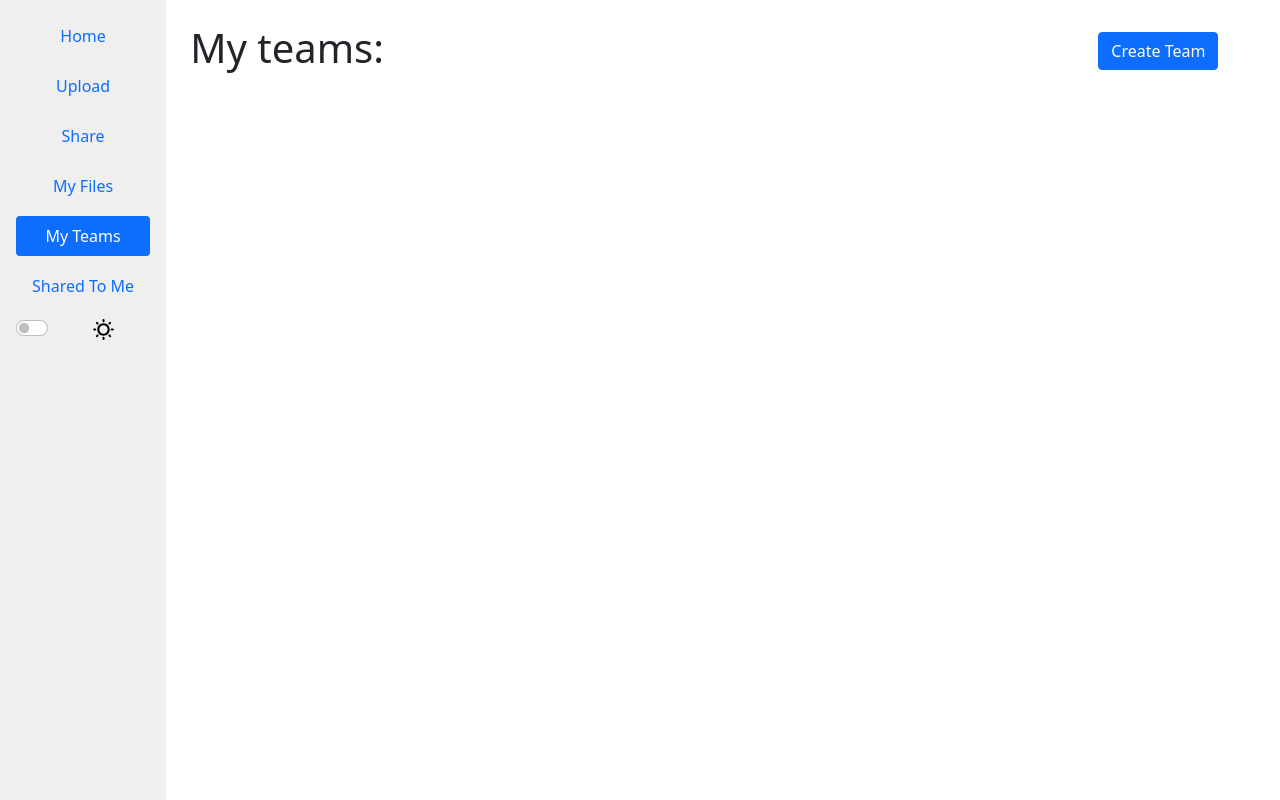
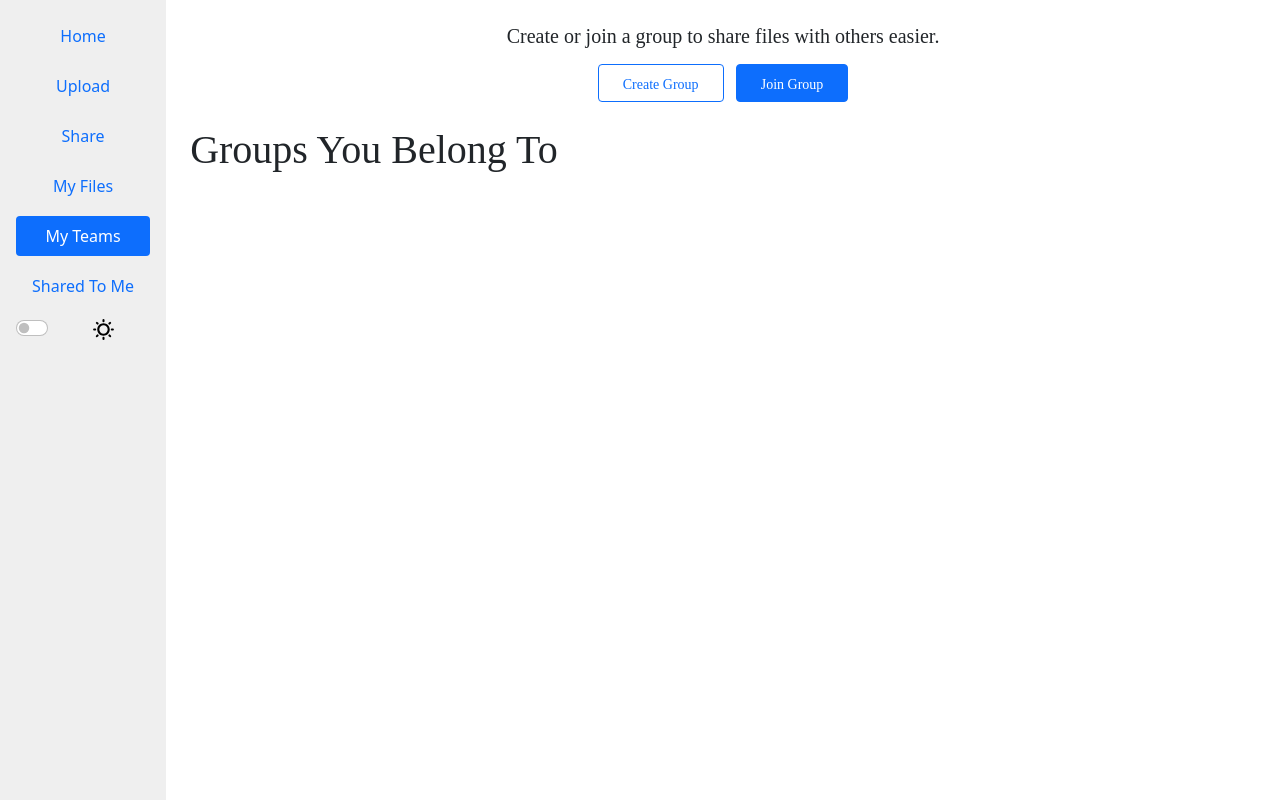
Before and after one commit to Issaabdi1/Crimson, a Django app: page /team_list/ in a window 1280 px wide. Shown: the part 68-868 px from the top of the page. Run offline with Django 4.2, Linux system fonts and the light colour scheme; a user stored in the database is signed in; data that the repository does not hold is empty; some libraries are stand-ins or nearby versions.

Commit message:
Integration in progress

```diff
--- a/tasks/templates/list_team.html
+++ b/tasks/templates/list_team.html
@@ -3,40 +3,59 @@
 {% load static %}
     <div class="col-12 p-2">
         <div class="row">
-            <div class="col-10">
-                <h1 class="mb-4">My teams:</h1>
-            </div>
-            <div class="col-2">
-                <button id="CreateTeamPopup" class="btn btn-primary text-nowrap mt-2">Create Team</button>
+            <div class="col-12 text-center">
+                <h5 class="team-text fw-light">Create or join a group to share files with others easier.</h5>
             </div>
         </div>
-
+        <div class="row">
+            <div class="col-12 text-center">
+                <button id="CreateTeamPopup" class="btn btn-outline-primary text-nowrap mx-1 mt-2 px-4">
+                    <small class="team-text">Create Group</small>
+                </button>
+                <button id="JoinTeamPopup" class="btn btn-primary text-nowrap mx-1 mt-2 px-4">
+                    <small class="team-text">Join Group</small>
+                </button>
+            </div>
+        </div>
         <div id="popupContainer" class="popup-container">
             <div id="popupForm" class="popup text-center">
                 <span id="closePopup" class="close-btn">&times;</span>
                 <form action="{% url 'team_list' %}" method="post">
-                    <h2 class="mb-3">Create Team</h2>
+                    <h3 class="team-text">Create group name</h3>
                     {% csrf_token %}
                     {% include 'partials/create_team_form.html' with form=form %}
-                    <input type="submit" class="btn btn-primary mt-3d-block w-50"
-                           style="height: 40px; border-radius: 70px;margin-top: 40px;background: #0d6efd;"
+                    <input type="submit" class="team-text btn btn-primary mt-3d-block w-50"
+                           style="height: 40px; border-radius: 70px;background: #0d6efd;"
                            value="Create">
                 </form>
             </div>
         </div>
-
         <div class="row">
-            <div class="col-12">
+            <div class="col-sm-12 col-md-9 col-lg-6">
+                <h1 class="team-text mt-4 mb-0">Groups You Belong To</h1>
                 <ul class="teams-list">
-                    {% for team in team_joined %}
-                        <li>
-                            <a href="{% url 'team_detail' team_id=team.id %}">{{ team.name }}</a>
+                    {% if team_joined %}
+                        {% for team in team_joined %}
+                            <li class="team-item">
+                                <a href="{% url 'team_detail' team_id=team.id %}" class="team-link">
+                                    <div class="team-box">
+                                        <h3 class="team-name team-text">{{ team.name }}</h3>
+                                        <p class="team-details team-text">Members: {{ team.members.count }}&nbsp;&nbsp;&nbsp;&nbsp;Shared Files: {{team.shared_uploads.count}}</p>
+                                    </div>
+                                </a>
+                            </li>
+                        {% endfor %}
+                    {% else %}
+                        <li class="team-item">
+                            <span style="font-weight: 50;">You are not currently a member of any group.</span>
                         </li>
-                    {% endfor %}
+                        <li class="team-item m-0">
+                            <span style="font-weight: 50;">Click the "Create Group" or "Join Group" above to get started.</span>
+                        </li>
+                    {% endif %}
                 </ul>
             </div>
         </div>
-
     </div>
     <script src="{% static 'js/popup_window_create_team.js' %}"></script>
 {% endblock %}
```
